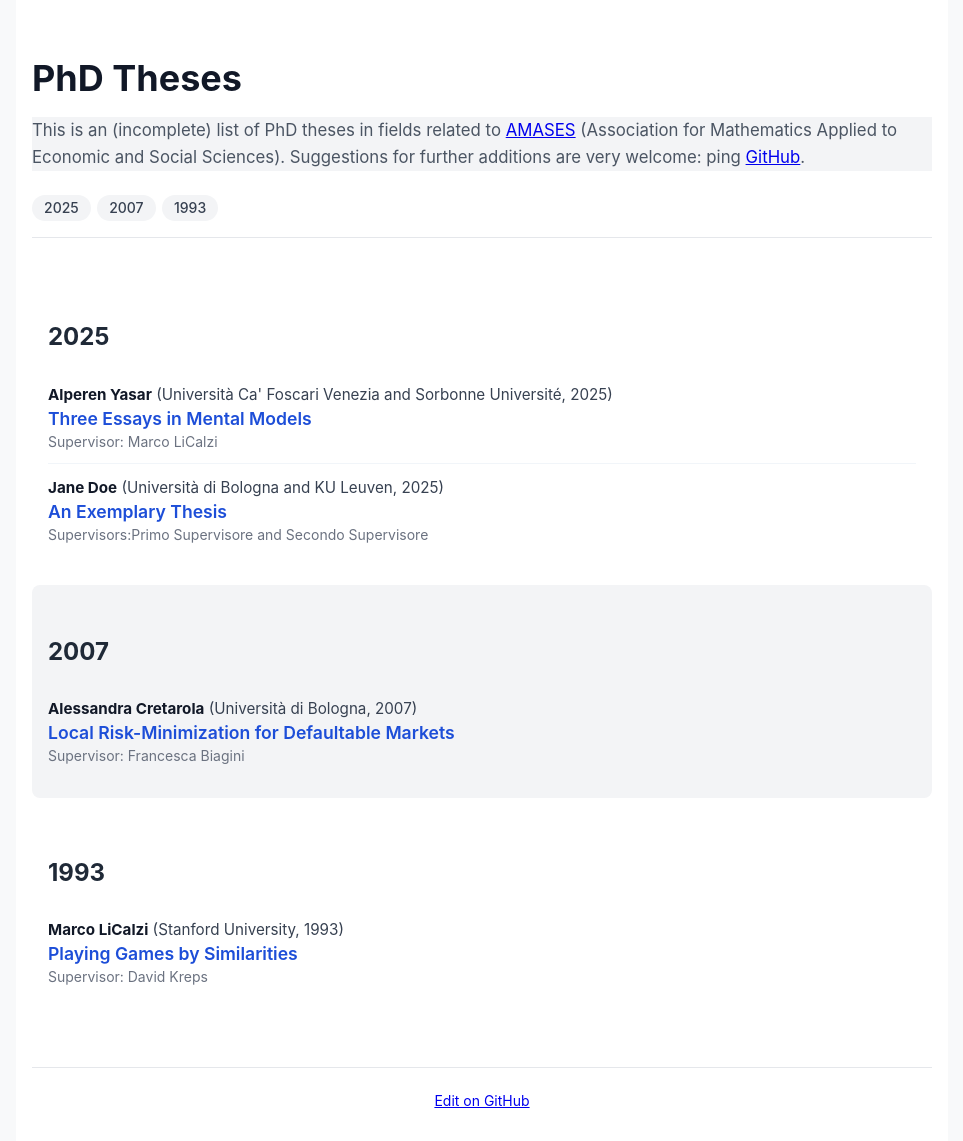
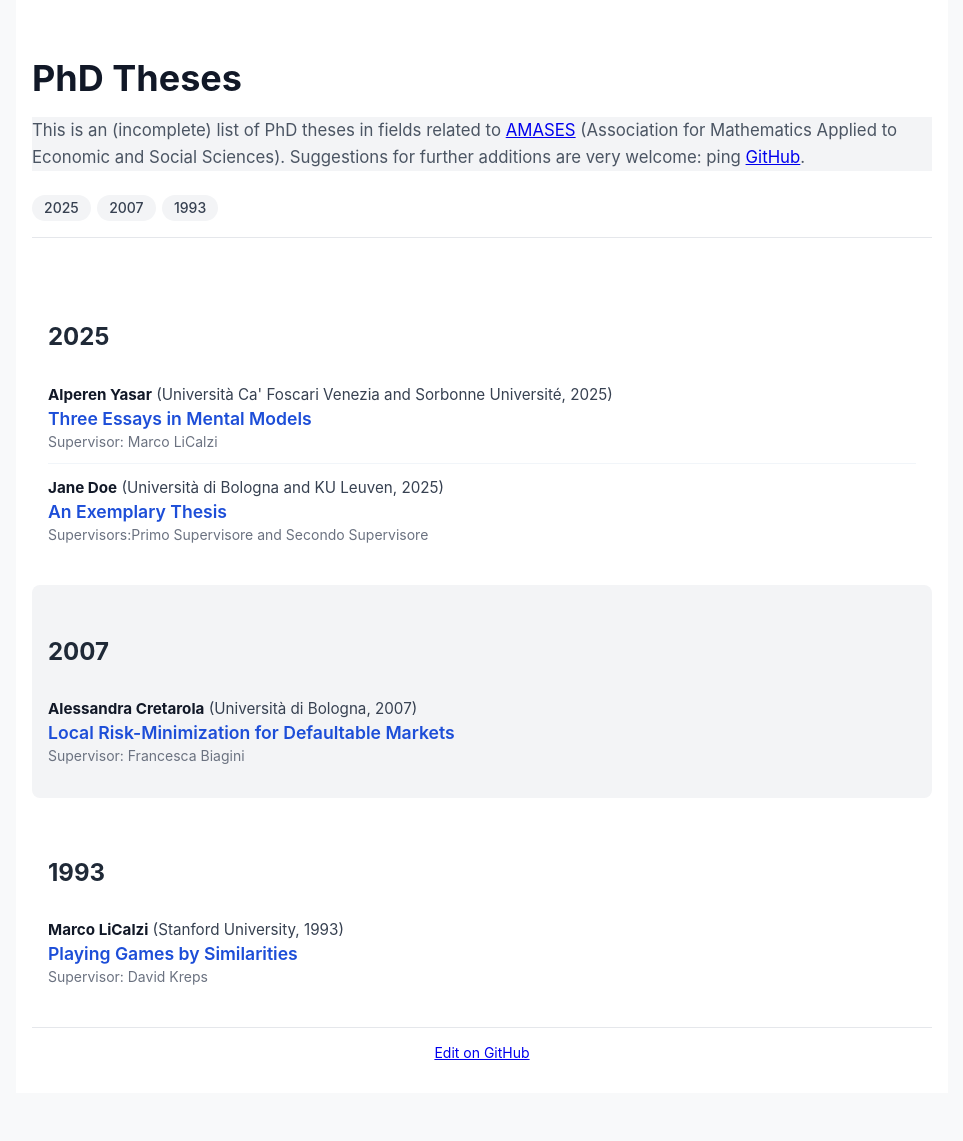
Before and after one commit to mlicalzi/AMASES_theses, a Jekyll site: the page built from index.md, in a window 1280 px wide. Shown: the whole page, without its empty margins (158-1121 px from the left). Built offline with Jekyll 4.4.1, drawn with Linux system fonts in a browser that asks for light colours; after the commit the page ends 1093 px from its top, so only the background shows below that.

Commit message:
Update style.css

```diff
--- a/assets/css/style.css
+++ b/assets/css/style.css
@@ -130,8 +130,8 @@ ul.thesis-list li:last-child {
 
 /* Footer Link */
 footer {
-  margin-top: 3rem;
-  padding-top: 1.5rem;
+  margin-top: 0rem;
+  padding-top: 1rem;
   border-top: 1px solid #e5e7eb;
   font-size: 0.875rem;
   color: #6b7280;
```
